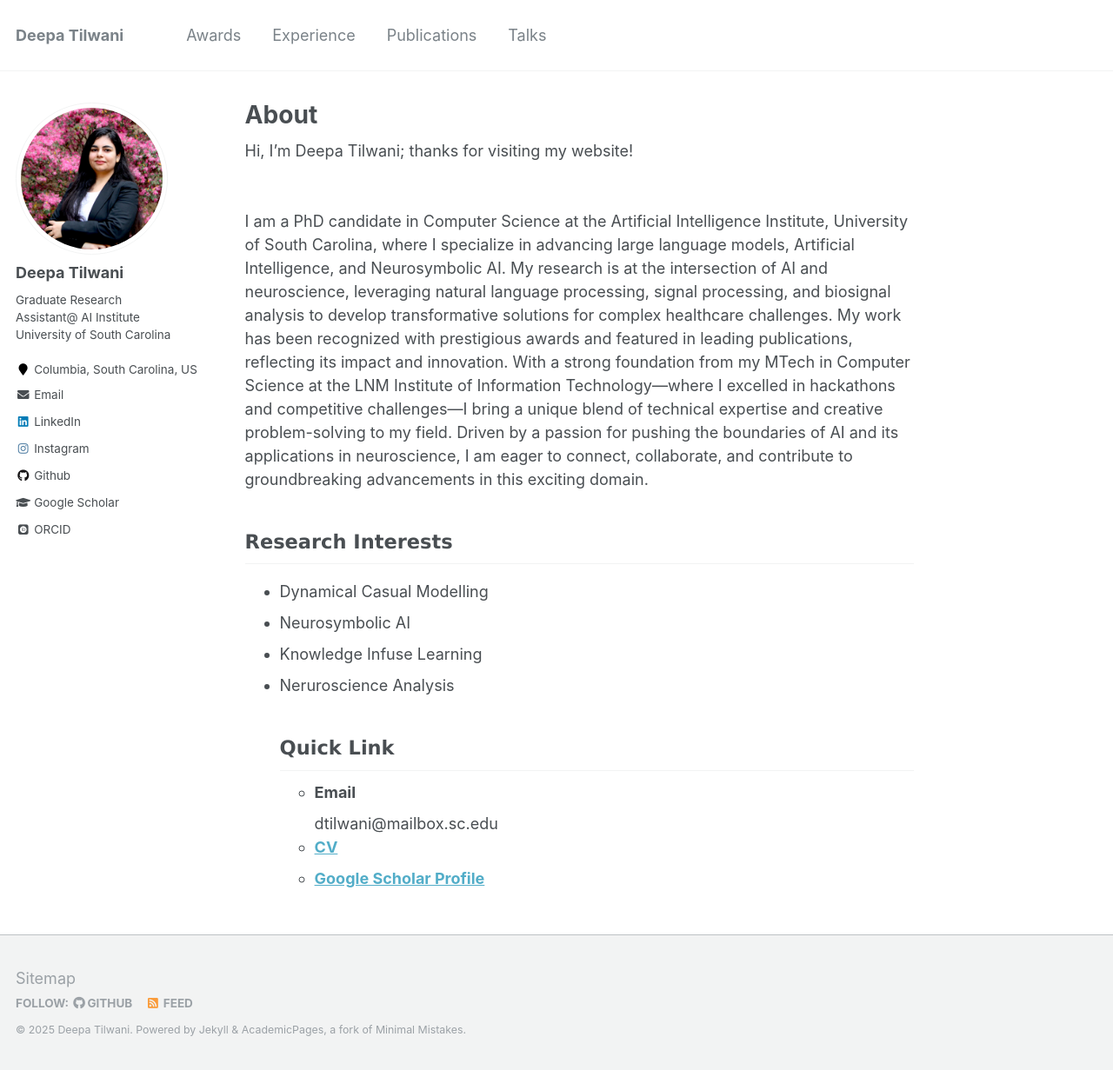
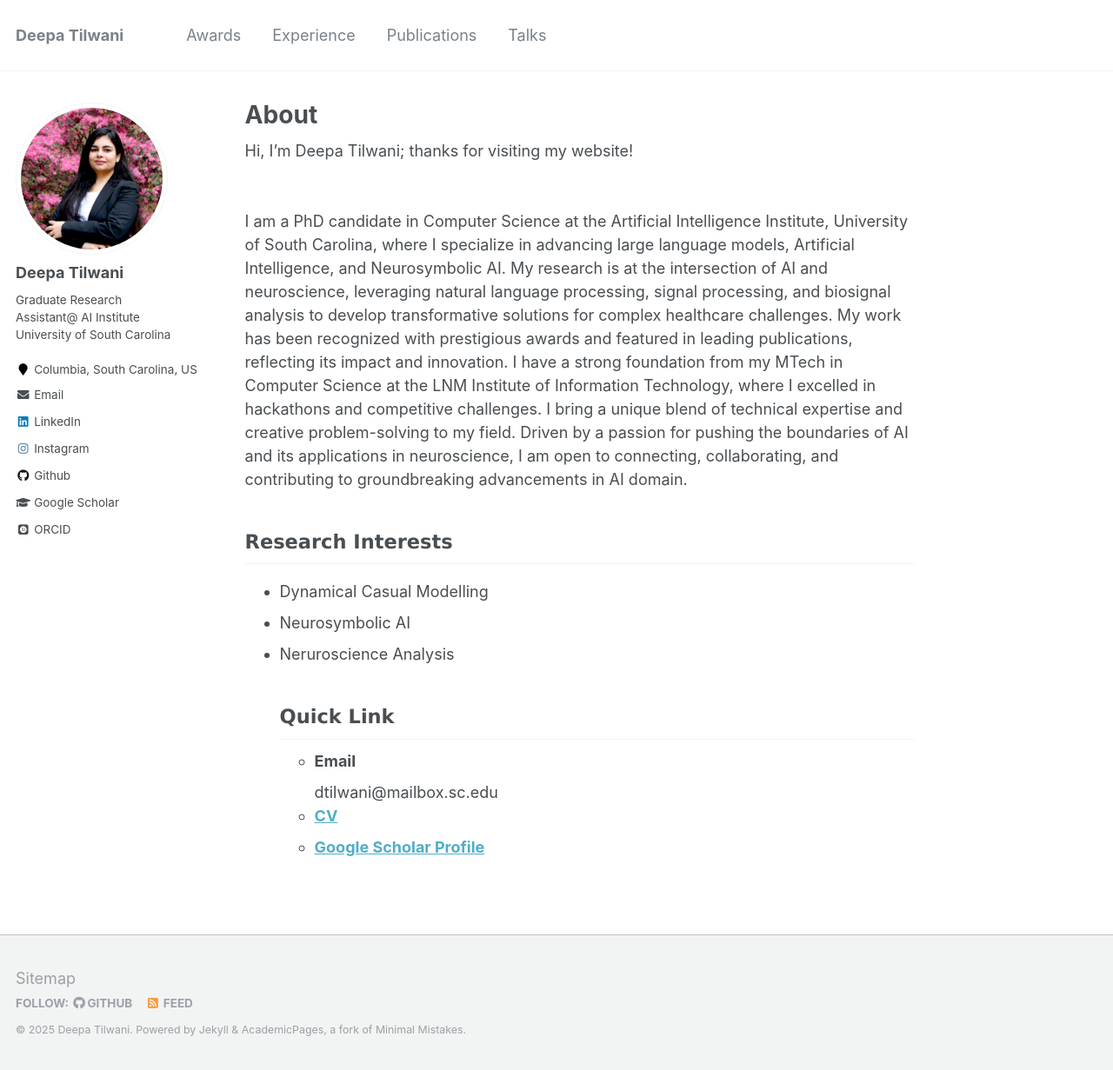
Before and after one commit to Deepa-Tilwani/deepa-tilwani.github.io, a Jekyll site: the page built from index.html, in a window 1280 px wide and 1231 px high. Shown: the whole window at 87% size. Built offline with Jekyll 4.4.1, drawn with Linux system fonts in a browser that asks for light colours; some web fonts are replaced.

Commit message:
Update index.html

```diff
--- a/index.html
+++ b/index.html
@@ -8,17 +8,21 @@ author_profile: true
 
 
 								<br/>
-I am a PhD candidate in Computer Science at the Artificial Intelligence Institute, University of South Carolina, where I specialize in advancing large language models, Artificial Intelligence, and Neurosymbolic AI. My research is at the intersection of AI and neuroscience, leveraging natural language processing, signal processing, and biosignal analysis to develop transformative solutions for complex healthcare challenges.
-
-My work has been recognized with prestigious awards and featured in leading publications, reflecting its impact and innovation. With a strong foundation from my MTech in Computer Science at the LNM Institute of Information Technology—where I excelled in hackathons and competitive challenges—I bring a unique blend of technical expertise and creative problem-solving to my field.
-
-Driven by a passion for pushing the boundaries of AI and its applications in neuroscience, I am eager to connect, collaborate, and contribute to groundbreaking advancements in this exciting domain.
+I am a PhD candidate in Computer Science at the Artificial Intelligence Institute, University of South Carolina,
+where I specialize in advancing large language models, Artificial Intelligence, and Neurosymbolic AI.
+My research is at the intersection of AI and neuroscience, leveraging natural language processing,
+signal processing, and biosignal analysis to develop transformative solutions for complex healthcare challenges.
+My work has been recognized with prestigious awards and featured in leading publications,
+reflecting its impact and innovation. I have a strong foundation from my MTech in Computer Science at
+the LNM Institute of Information Technology, where I excelled in hackathons and competitive challenges.
+I bring a unique blend of technical expertise and creative problem-solving to my field.
+Driven by a passion for pushing the boundaries of AI and its applications in neuroscience,
+I am open to connecting, collaborating, and contributing to groundbreaking advancements in AI domain.
 
 <h2 style="font-family:verdana;"><b>Research Interests</b></h2>
 <ul>
 <li>Dynamical Casual Modelling</li>
 <li>Neurosymbolic AI</li>
-<li>Knowledge Infuse Learning</li>
 <li>Neruroscience Analysis</li>
 
 
```
